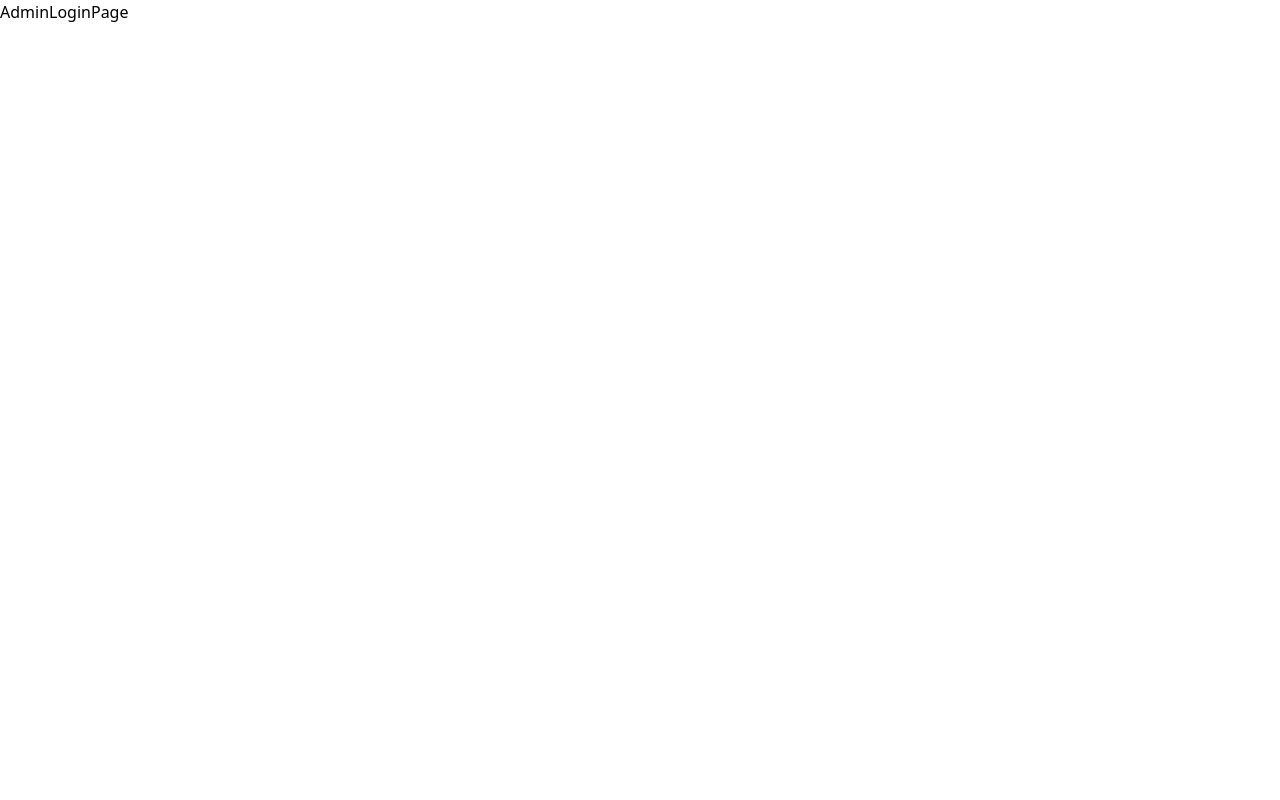
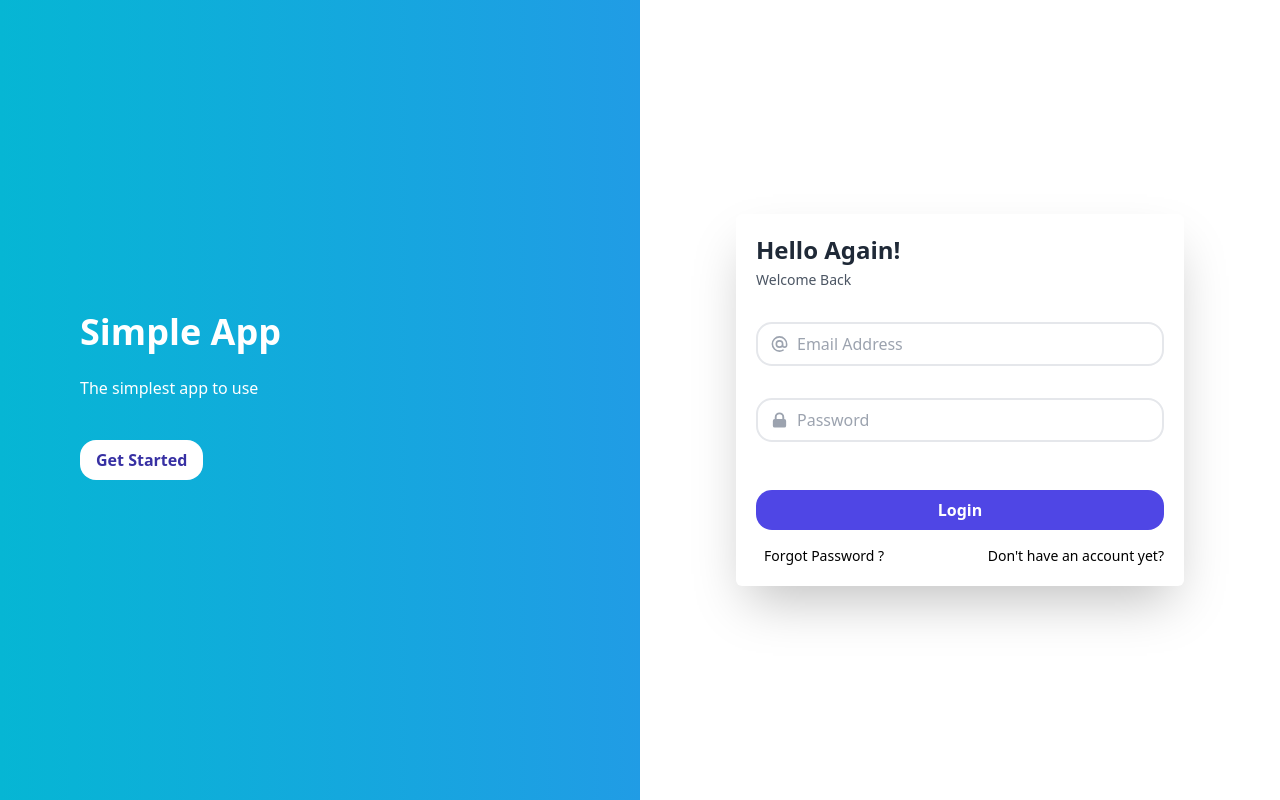
Before and after one commit to ailsayang999/backstage, a React (Create React App) app: page /admin_login in a window 1280 px wide. Built offline with nearby package versions, Linux system fonts and the light colour scheme.

Commit message:
feat: add login page

```diff
--- /dev/null
+++ b/src/components/AdminLogin.jsx
@@ -0,0 +1,104 @@
+import React from "react";
+
+const AdminLogin = () => {
+  return (
+    <div class="h-screen flex bg-gradient-to-r from-cyan-500 to-blue-500">
+      <div
+        class="hidden lg:flex w-full lg:w-1/2 login_img_section
+          justify-around items-center"
+      >
+        <div
+          class="
+                  bg-black
+                  opacity-20
+                  inset-0
+                  z-0"
+        ></div>
+        <div class="w-full mx-auto px-20 flex-col items-center space-y-6">
+          <h1 class="text-white font-bold text-4xl font-sans">Simple App</h1>
+          <p class="text-white mt-1">The simplest app to use</p>
+          <div class="flex justify-center lg:justify-start mt-6">
+            <a
+              href="#"
+              class="hover:bg-indigo-700 hover:text-white hover:-translate-y-1 transition-all duration-500 bg-white text-indigo-800 mt-4 px-4 py-2 rounded-2xl font-bold mb-2"
+            >
+              Get Started
+            </a>
+          </div>
+        </div>
+      </div>
+      <div class="flex w-full lg:w-1/2 justify-center items-center bg-white space-y-8">
+        <div class="w-full px-8 md:px-32 lg:px-24">
+          <form class="bg-white rounded-md shadow-2xl p-5">
+            <h1 class="text-gray-800 font-bold text-2xl mb-1">Hello Again!</h1>
+            <p class="text-sm font-normal text-gray-600 mb-8">Welcome Back</p>
+            <div class="flex items-center border-2 mb-8 py-2 px-3 rounded-2xl">
+              <svg
+                xmlns="http://www.w3.org/2000/svg"
+                class="h-5 w-5 text-gray-400"
+                fill="none"
+                viewBox="0 0 24 24"
+                stroke="currentColor"
+              >
+                <path
+                  strokeLinecap="round"
+                  strokeLinejoin="round"
+                  strokeWidth="2"
+                  d="M16 12a4 4 0 10-8 0 4 4 0 008 0zm0 0v1.5a2.5 2.5 0 005 0V12a9 9 0 10-9 9m4.5-1.206a8.959 8.959 0 01-4.5 1.207"
+                />
+              </svg>
+              <input
+                id="email"
+                class=" pl-2 w-full outline-none border-none"
+                type="email"
+                name="email"
+                placeholder="Email Address"
+              />
+            </div>
+            <div class="flex items-center border-2 mb-12 py-2 px-3 rounded-2xl ">
+              <svg
+                xmlns="http://www.w3.org/2000/svg"
+                class="h-5 w-5 text-gray-400"
+                viewBox="0 0 20 20"
+                fill="currentColor"
+              >
+                <path
+                  fillRule="evenodd"
+                  d="M5 9V7a5 5 0 0110 0v2a2 2 0 012 2v5a2 2 0 01-2 2H5a2 2 0 01-2-2v-5a2 2 0 012-2zm8-2v2H7V7a3 3 0 016 0z"
+                  clipRule="evenodd"
+                />
+              </svg>
+              <input
+                class="pl-2 w-full outline-none border-none"
+                type="password"
+                name="password"
+                id="password"
+                placeholder="Password"
+              />
+            </div>
+            <button
+              type="submit"
+              class="block w-full bg-indigo-600 mt-5 py-2 rounded-2xl hover:bg-indigo-700 hover:-translate-y-1 transition-all duration-500 text-white font-semibold mb-2"
+            >
+              Login
+            </button>
+            <div class="flex justify-between mt-4">
+              <span class="text-sm ml-2 hover:text-blue-500 cursor-pointer hover:-translate-y-1 duration-500 transition-all">
+                Forgot Password ?
+              </span>
+
+              <a
+                href="#"
+                class="text-sm ml-2 hover:text-blue-500 cursor-pointer hover:-translate-y-1 duration-500 transition-all"
+              >
+                Don't have an account yet?
+              </a>
+            </div>
+          </form>
+        </div>
+      </div>
+    </div>
+  );
+};
+
+export default AdminLogin;
--- a/src/pages/AdminLoginPage.jsx
+++ b/src/pages/AdminLoginPage.jsx
@@ -1,8 +1,9 @@
 import React from 'react'
+import AdminLogin from 'components/AdminLogin'
 
 const AdminLoginPage = () => {
   return (
-    <div>AdminLoginPage</div>
+    <div><AdminLogin/></div>
   )
 }
 
```
